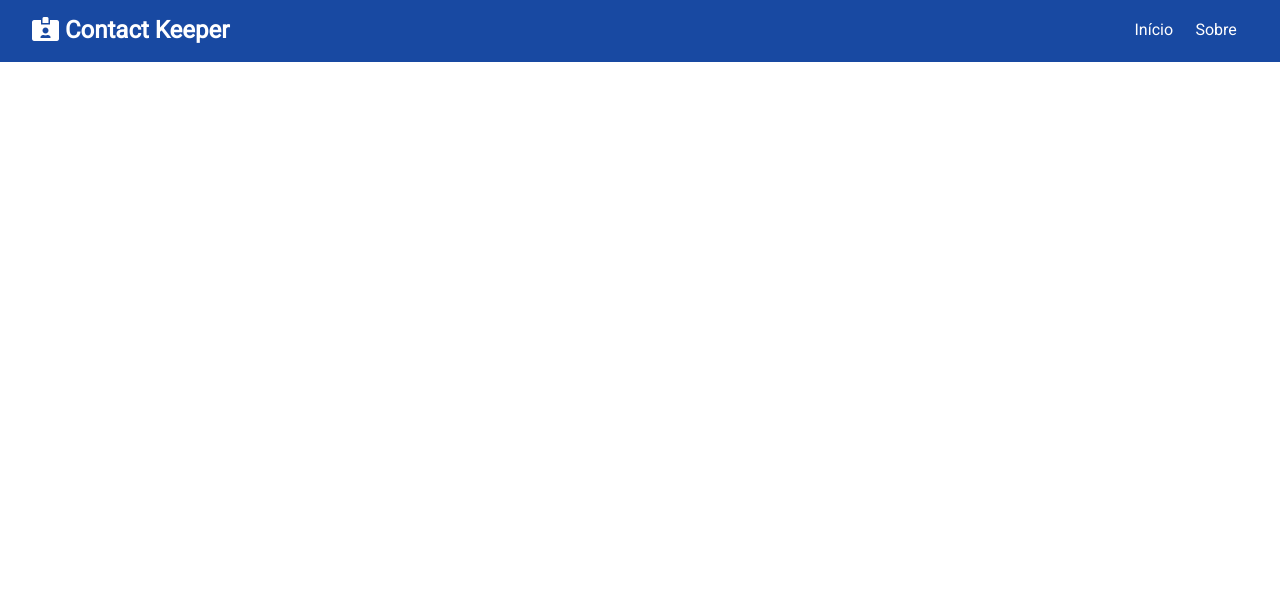
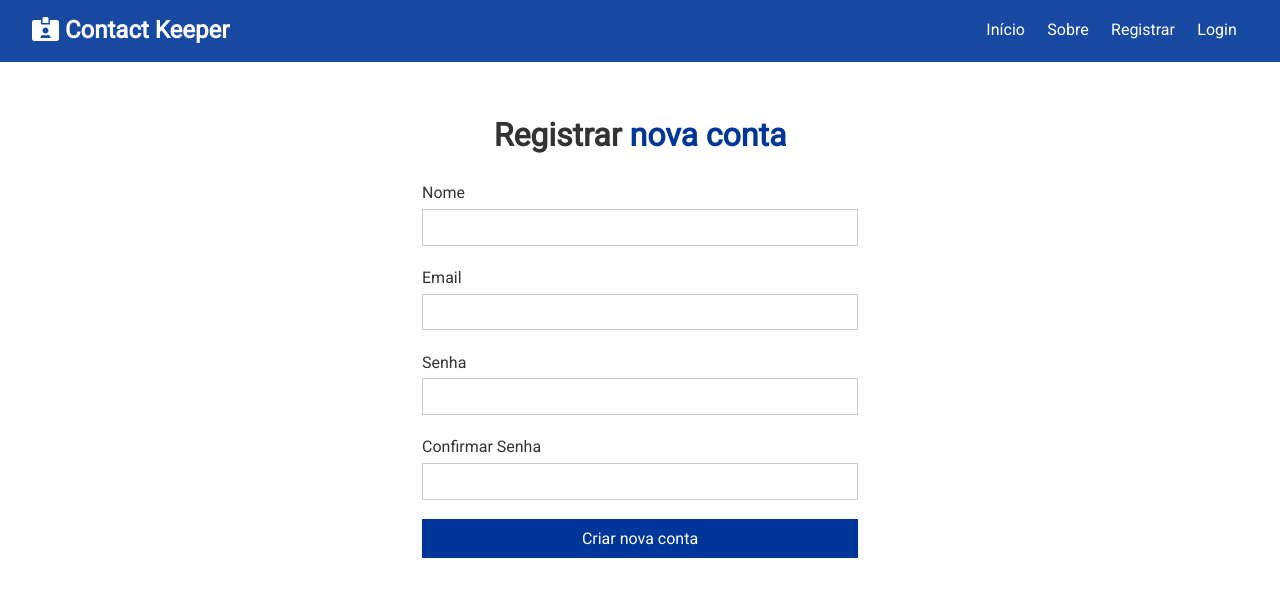
Before and after one commit to gideonfernandes/contact-keeper, a React (Create React App) app in the folder client/: page /registrar in a window 1280 px wide. Shown: the top 596 px of the page. Built offline with nearby package versions, Linux system fonts and the light colour scheme; the HTML template or start-up script is replaced by a standard one.

Commit message:
Add Register and Login components

```diff
--- a/client/src/App.js
+++ b/client/src/App.js
@@ -8,6 +8,8 @@ import ContactState from './context/contact/ContactState';
 import Navbar from './components/layout/Navbar';
 import Home from './components/pages/Home';
 import About from './components/pages/About';
+import Register from './components/auth/Register';
+import Login from './components/auth/Login';
 
 const App = () => {
   return (
@@ -20,6 +22,8 @@ const App = () => {
               <Switch>
                 <Route exact path="/" component={Home} />
                 <Route exact path="/sobre" component={About} />
+                <Route exact path="/registrar" component={Register} />
+                <Route exact path="/login" component={Login} />
               </Switch>
             </div>
           </Fragment>
--- /dev/null
+++ b/client/src/components/auth/Login.js
@@ -0,0 +1,52 @@
+import React, { useState } from 'react';
+
+const Login = () => {
+  const [user, setUser] = useState({
+    email: '',
+    password: ''
+  });
+
+  const { email, password } = user;
+
+  function onChange(event) {
+    setUser({ ...user, [event.target.name]: event.target.value });
+  };
+
+  function onSubmit(event) {
+    event.preventDefault();
+    console.log('Login Submit...');
+  };
+
+  return (
+    <div className="form-container">
+      <h1>Acessar <span className="text-primary">sua conta</span></h1>
+      <form onSubmit={onSubmit}>
+        <div className="form-group">
+          <label htmlFor="email">Email</label>
+          <input
+            type="email"
+            name="email"
+            value={email}
+            onChange={onChange}
+          />
+        </div>
+        <div className="form-group">
+          <label htmlFor="password">Senha</label>
+          <input
+            type="password"
+            name="password"
+            value={password}
+            onChange={onChange}
+          />
+        </div>
+        <input
+          type="submit"
+          value="Entrar"
+          className="btn btn-block btn-primary"
+        />
+      </form>
+    </div>
+  );
+};
+
+export default Login;
--- /dev/null
+++ b/client/src/components/auth/Register.js
@@ -0,0 +1,72 @@
+import React, { useState } from 'react';
+
+const Register = () => {
+  const [user, setUser] = useState({
+    name: '',
+    email: '',
+    password: '',
+    confirmPassword: ''
+  });
+
+  const { name, email, password, confirmPassword } = user;
+
+  function onChange(event) {
+    setUser({ ...user, [event.target.name]: event.target.value });
+  };
+
+  function onSubmit(event) {
+    event.preventDefault();
+    console.log('Register Submit...');
+  };
+
+  return (
+    <div className="form-container">
+      <h1>Registrar <span className="text-primary">nova conta</span></h1>
+      <form onSubmit={onSubmit}>
+        <div className="form-group">
+          <label htmlFor="name">Nome</label>
+          <input
+            type="text"
+            name="name"
+            value={name}
+            onChange={onChange}
+          />
+        </div>
+        <div className="form-group">
+          <label htmlFor="email">Email</label>
+          <input
+            type="email"
+            name="email"
+            value={email}
+            onChange={onChange}
+          />
+        </div>
+        <div className="form-group">
+          <label htmlFor="password">Senha</label>
+          <input
+            type="password"
+            name="password"
+            value={password}
+            onChange={onChange}
+          />
+        </div>
+        <div className="form-group">
+          <label htmlFor="confirmPassword">Confirmar Senha</label>
+          <input
+            type="password"
+            name="confirmPassword"
+            value={confirmPassword}
+            onChange={onChange}
+          />
+        </div>
+        <input
+          type="submit"
+          value="Criar nova conta"
+          className="btn btn-block btn-primary"
+        />
+      </form>
+    </div>
+  );
+};
+
+export default Register;
--- a/client/src/components/layout/Navbar.js
+++ b/client/src/components/layout/Navbar.js
@@ -15,6 +15,12 @@ const Navbar = ({ title, icon }) => {
         <li>
           <Link to="/sobre">Sobre</Link>
         </li>
+        <li>
+          <Link to="/registrar">Registrar</Link>
+        </li>
+        <li>
+          <Link to="/login">Login</Link>
+        </li>
       </ul>
     </nav>
   );
```
